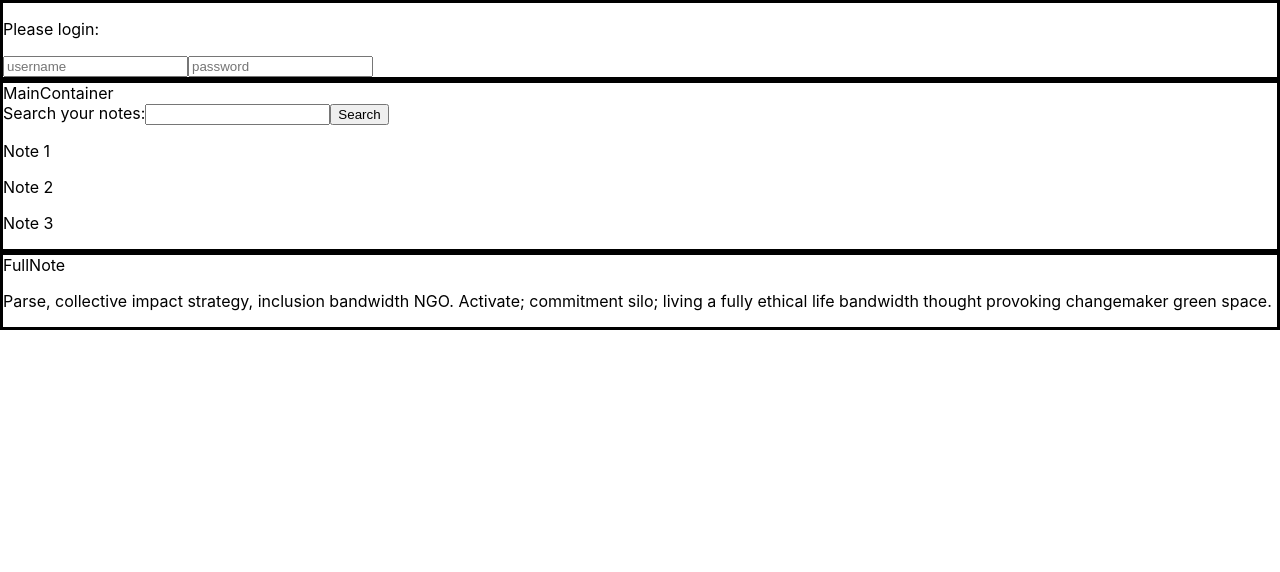
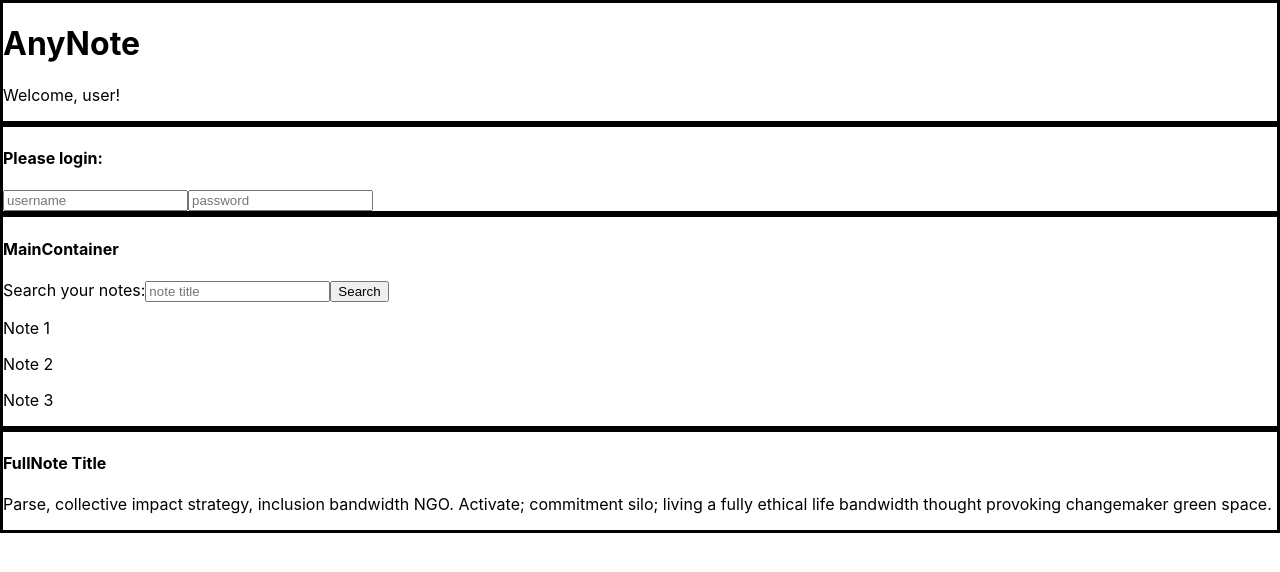
Before and after one commit to kells08/AnyNote-Front-End, a React (Create React App) app: page / in a window 1280 px wide. Shown: the top 572 px of the page. Built offline with nearby package versions, Linux system fonts and the light colour scheme.

Commit message:
added header component

```diff
--- a/src/App.js
+++ b/src/App.js
@@ -1,4 +1,5 @@
 import React, { Component } from 'react';
+import Header from './Components/Header'
 import Login from './Components/Login'
 import MainContainer from './Components/MainContainer'
 import FullNote from './Components/FullNote'
@@ -9,6 +10,7 @@ class App extends Component {
   render() {
     return (
       <div className="">
+        <Header/>
         <Login/>
         <MainContainer />
         <FullNote />
--- a/src/Components/FullNote.js
+++ b/src/Components/FullNote.js
@@ -4,7 +4,7 @@ class FullNote extends Component {
   render() {
     return (
       <div className="" style={{border: 'solid'}}>
-       FullNote
+       <h4>FullNote Title</h4>
        <p>Parse, collective impact strategy, inclusion bandwidth NGO. Activate; commitment silo; living a fully ethical life bandwidth thought provoking changemaker green space. </p>
       </div>
     );
--- /dev/null
+++ b/src/Components/Header.js
@@ -0,0 +1,14 @@
+import React, { Component } from 'react';
+
+class Header extends Component {
+  render() {
+    return (
+      <div className="" style={{border: 'solid'}}>
+       <h1>AnyNote</h1>
+       <p>Welcome, user!</p>
+      </div>
+    );
+  }
+}
+
+export default Header;
--- a/src/Components/Login.js
+++ b/src/Components/Login.js
@@ -4,7 +4,7 @@ class Login extends Component {
   render() {
     return (
       <div className="" style={{border: 'solid'}}>
-       <p>Please login:</p>
+       <h4>Please login:</h4>
        <input type="text" placeholder="username"/>
        <input type="text" placeholder="password"/>
       </div>
--- a/src/Components/MainContainer.js
+++ b/src/Components/MainContainer.js
@@ -6,7 +6,7 @@ class MainContainer extends Component {
   render() {
     return (
       <div className="" style={{border: 'solid'}}>
-        MainContainer
+        <h4>MainContainer</h4>
         <Search/>
         <Note/>
       </div>
--- a/src/Components/MainPage/Search.js
+++ b/src/Components/MainPage/Search.js
@@ -5,7 +5,7 @@ class Search extends Component {
     return (
       <div className="">
        Search your notes:
-       <input type='text'/>
+       <input type='text'placeholder='note title'/>
        <button>Search</button>
       </div>
     );
```
